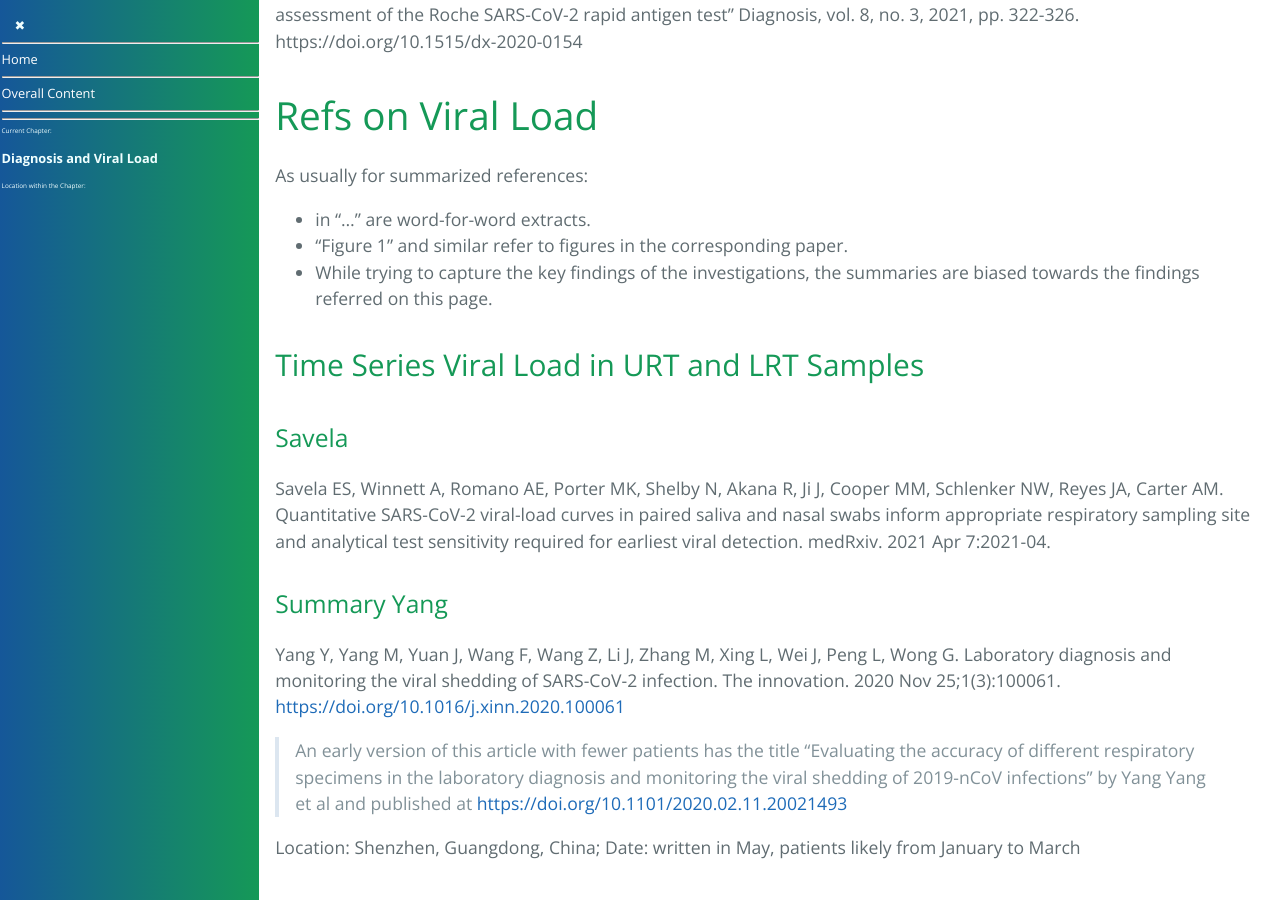
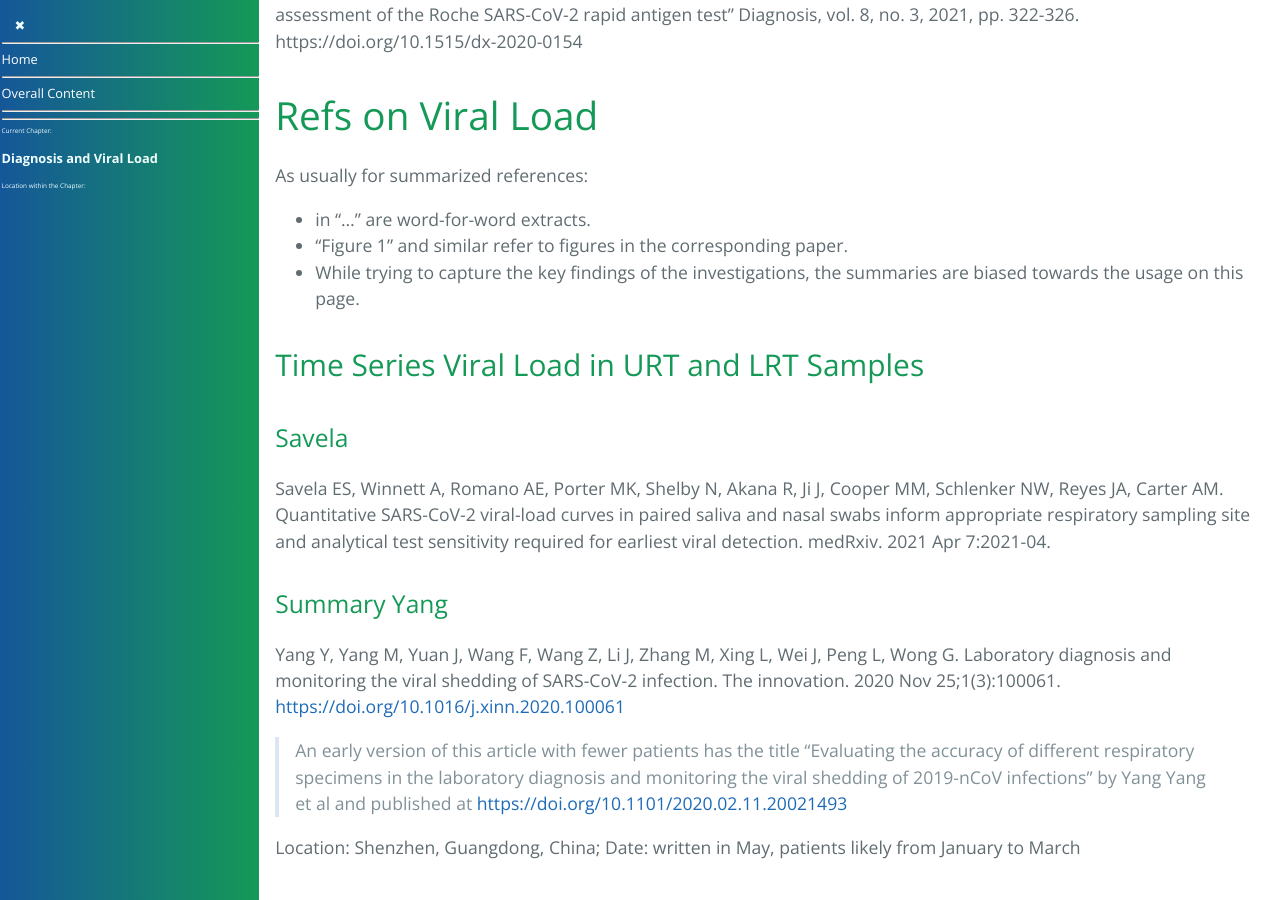
Before and after one commit to forestgrape/coronavirus, a Jekyll site: the page built from 3_medical/diagnosis_and_viral_load.md, in a window 1280 px wide and 900 px high, scrolled down 25537 px. Built offline with Jekyll 4.4.1, drawn with Linux system fonts in a browser that asks for light colours; our own code applies the rules of GitHub Pages for plain Markdown files.

Commit message:
formulation

```diff
--- a/3_medical/diagnosis_and_viral_load.md
+++ b/3_medical/diagnosis_and_viral_load.md
@@ -560,7 +560,7 @@ Salvagno, Gian Luca, Gianfilippi, Gianluca, Bragantini, Damiano, Henry, Brandon
 As usually for summarized references:
 * in "..." are word-for-word extracts.
 * "Figure 1" and similar refer to figures in the corresponding paper.
-* While trying to capture the key findings of the investigations, the summaries are biased towards the findings referred on this page.
+* While trying to capture the key findings of the investigations, the summaries are biased towards the usage on this page.
 
 ### Time Series Viral Load in URT and LRT Samples
 
```
